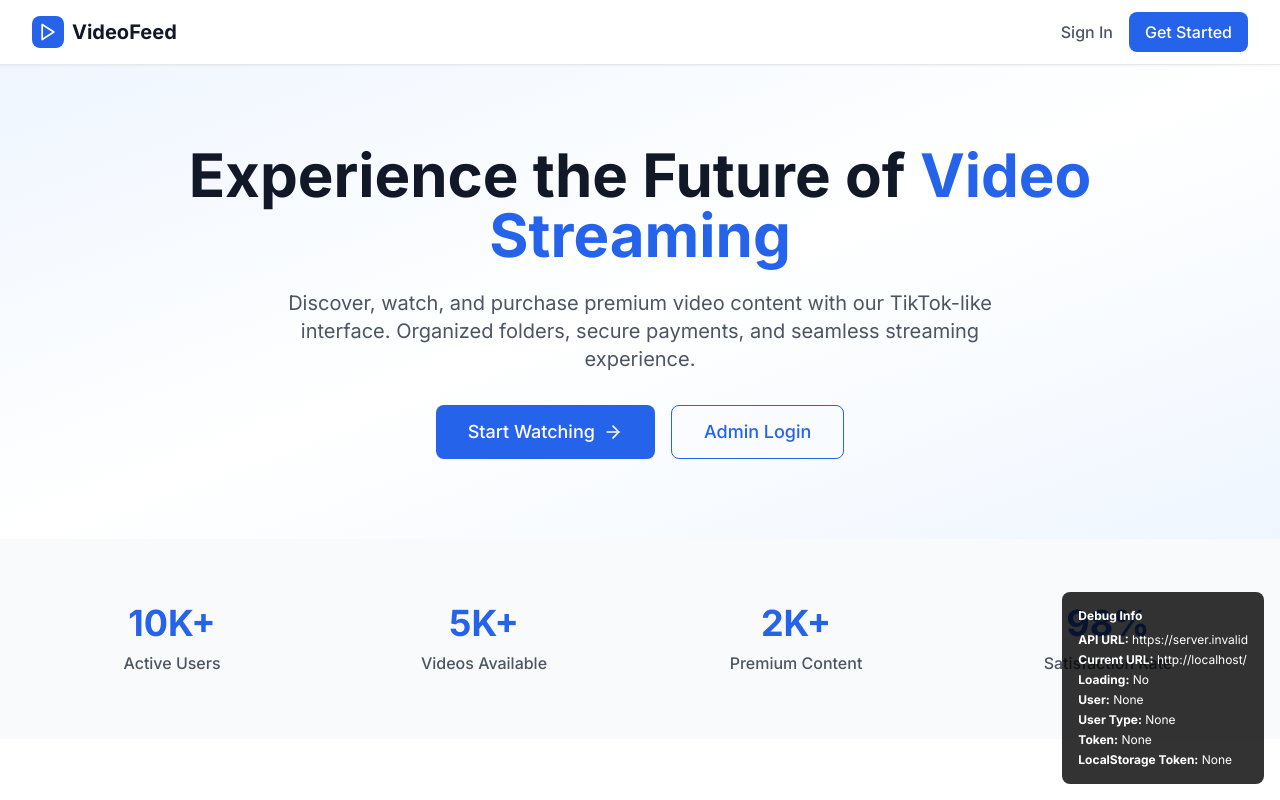
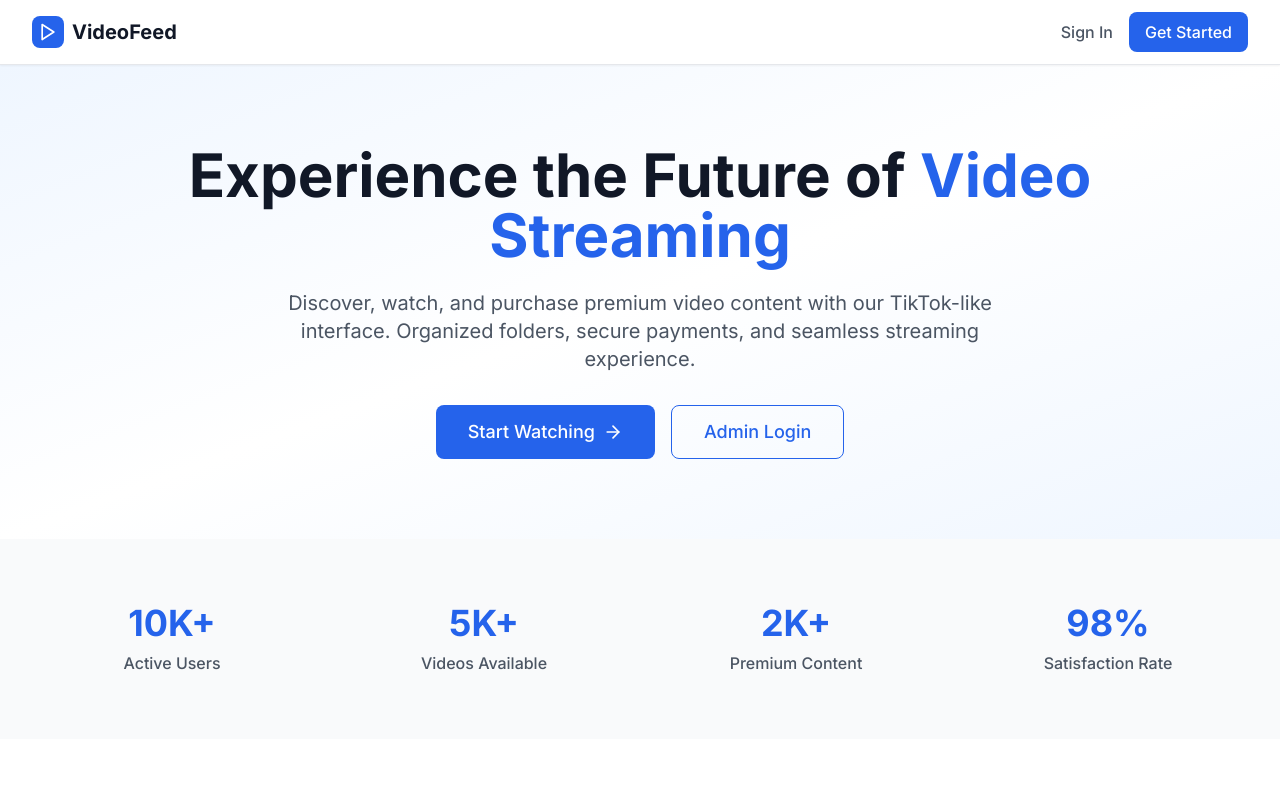
Before and after one commit to ramtunguturi36/videomate-shorts, a React (Vite) app: page / in a window 1280 px wide. Shown: the top 800 px of the page. Built offline with nearby package versions, Linux system fonts and the light colour scheme; no server answers.

Commit message:
Fix backend static file serving error

```diff
--- a/src/App.tsx
+++ b/src/App.tsx
@@ -8,7 +8,6 @@ import AuthPage from './components/auth/AuthPage';
 import UserDashboard from './components/dashboard/UserDashboard';
 import AdminDashboard from './components/dashboard/AdminDashboard';
 import ProtectedRoute from './components/ProtectedRoute';
-import DebugInfo from './components/DebugInfo';
 
 const AppRoutes: React.FC = () => {
   const { user, userType, loading } = useAuth();
@@ -69,7 +68,6 @@ const App: React.FC = () => {
         <Router>
           <div className="App">
             <AppRoutes />
-            <DebugInfo />
             <Toaster
               position="top-right"
               toastOptions={{
--- a/src/components/DebugInfo.tsx
+++ /dev/null
@@ -1,27 +0,0 @@
-import React from 'react';
-import { useAuth } from '../contexts/AuthContext';
-
-const DebugInfo: React.FC = () => {
-  const { user, userType, token, loading } = useAuth();
-
-  const apiUrl = import.meta.env.VITE_API_URL;
-  const currentUrl = window.location.href;
-  const localStorageToken = localStorage.getItem('token');
-
-  return (
-    <div className="fixed bottom-4 right-4 bg-black bg-opacity-80 text-white p-4 rounded-lg text-xs max-w-sm">
-      <h3 className="font-bold mb-2">Debug Info</h3>
-      <div className="space-y-1">
-        <div><strong>API URL:</strong> {apiUrl || 'Not set'}</div>
-        <div><strong>Current URL:</strong> {currentUrl}</div>
-        <div><strong>Loading:</strong> {loading ? 'Yes' : 'No'}</div>
-        <div><strong>User:</strong> {user ? user.name || user.email : 'None'}</div>
-        <div><strong>User Type:</strong> {userType || 'None'}</div>
-        <div><strong>Token:</strong> {token ? 'Present' : 'None'}</div>
-        <div><strong>LocalStorage Token:</strong> {localStorageToken ? 'Present' : 'None'}</div>
-      </div>
-    </div>
-  );
-};
-
-export default DebugInfo;
```
Also changed, not shown: 1 other file (tests, documents, lock files or other folders).
